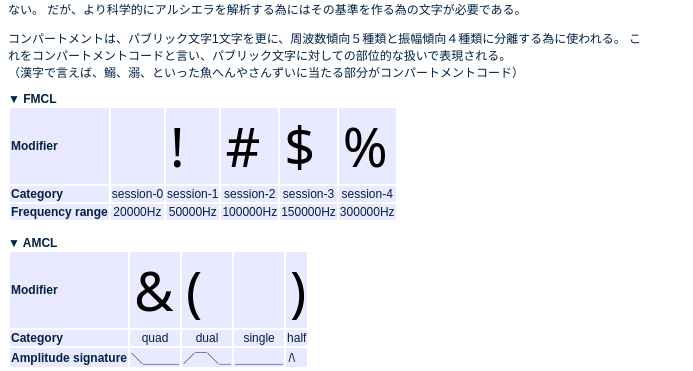
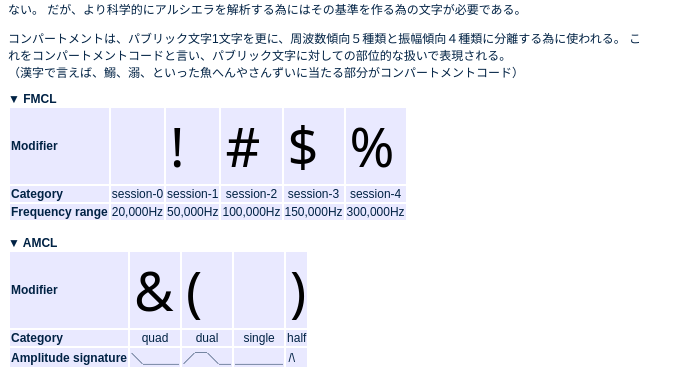
Before and after one commit to flan/hymmnoserver, a PHP site: page /ar-ciela.php in a window 1280 px wide. Shown: the part 1428-1799 px from the top of the page, without its empty margins (0-693 px from the left). Run offline with PHP 8.4, Linux system fonts and the light colour scheme; data that the repository does not hold is empty; some libraries are stand-ins or nearby versions.

Commit message:
Added commas to make numbers easier to read.

```diff
--- a/ar-ciela.php
+++ b/ar-ciela.php
@@ -174,11 +174,11 @@ See license.README for details.
 				<tr>
 					<td class="property mcl">Frequency range</td>
 
-					<td class="mcl">20000Hz</td>
-					<td class="mcl">50000Hz</td>
-					<td class="mcl">100000Hz</td>
-					<td class="mcl">150000Hz</td>
-					<td class="mcl">300000Hz</td>
+					<td class="mcl">20,000Hz</td>
+					<td class="mcl">50,000Hz</td>
+					<td class="mcl">100,000Hz</td>
+					<td class="mcl">150,000Hz</td>
+					<td class="mcl">300,000Hz</td>
 				</tr>
 			</table><br/>
             <b>▼ AMCL</b><br/>
```
Also changed, not shown: font_ar-ciela.php (+5 -5 lines).
